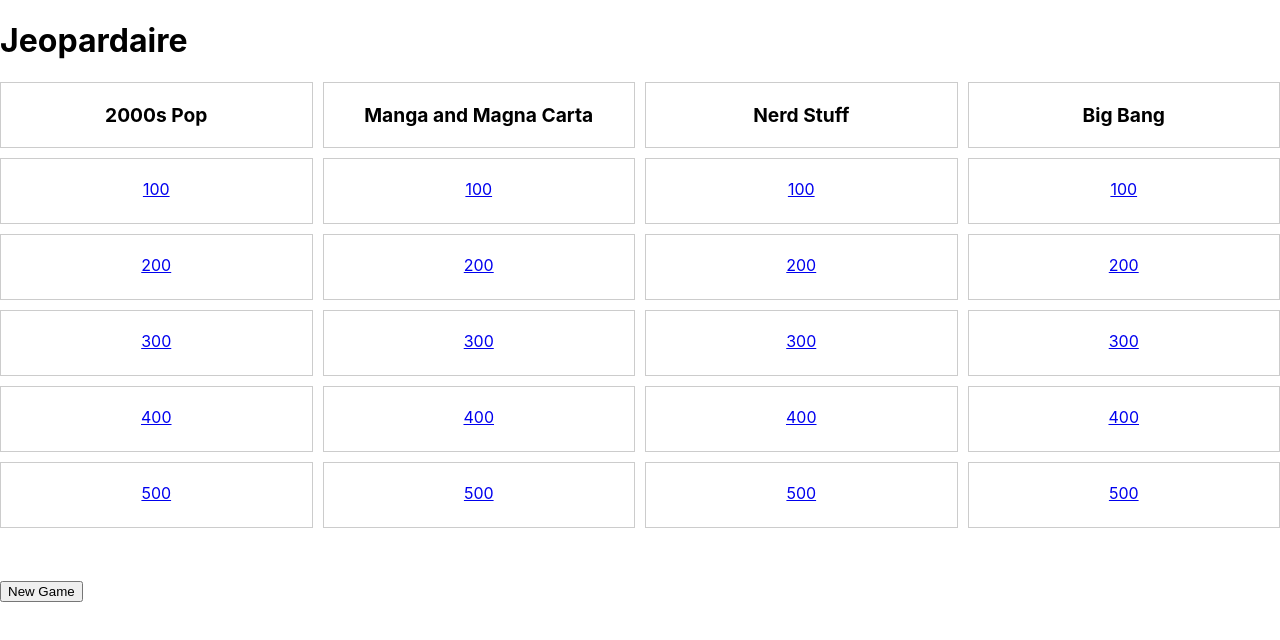
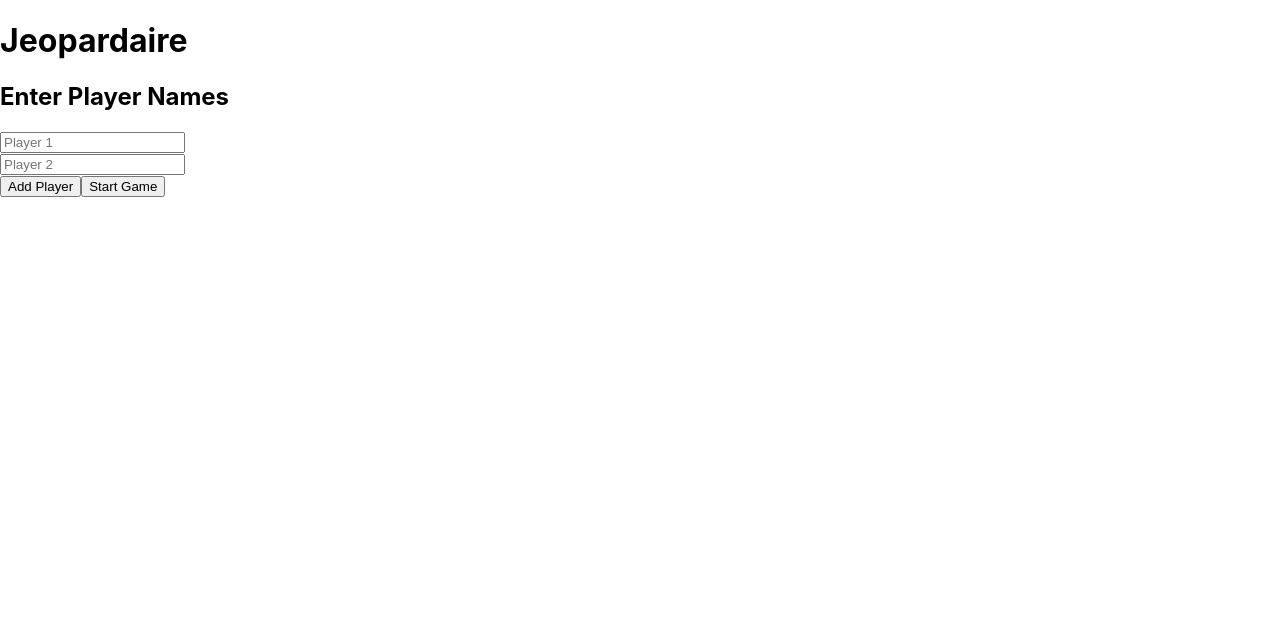
Before and after one commit to skwon19/jeopardaire, a React (Create React App) app: page /grid in a window 1280 px wide. Shown: the top 640 px of the page. Built offline with nearby package versions, Linux system fonts and the light colour scheme.

Commit message:
Render views depending on state, rather than routing

```diff
--- a/src/App.js
+++ b/src/App.js
@@ -1,10 +1,8 @@
 import './App.css';
-import GridComponent from './GridComponent';
 import GridPage from './GridPage';
 import PlayerEntryPage from './PlayerEntryPage';
 import QuestionPage from './QuestionPage';
 import React, { use, useEffect, useState } from "react";
-import { BrowserRouter as Router, Routes, Route, useParams } from "react-router-dom";
 
 function App() {
   const [headers, setHeaders] = useState([]);
@@ -22,6 +20,9 @@ function App() {
     return saved ? JSON.parse(saved) : 0;
   });
 
+  const [view, setView] = useState("entry"); // "entry", "grid", "question"
+  const [questionCoords, setQuestionCoords] = useState({ row: null, col: null });
+
   useEffect(() => {
     const fetchData = async() => {
       const response = await fetch("/questions.json");
@@ -35,8 +36,6 @@ function App() {
 
   useEffect(() => {
     localStorage.setItem("players", JSON.stringify(players));
-    setScores(Array(players.length).fill(0));
-    setCurrentPlayer(0);
   }, [players]);
 
   useEffect(() => {
@@ -47,13 +46,50 @@ function App() {
     localStorage.setItem("currentPlayer", JSON.stringify(currentPlayer));
   }, [currentPlayer]);
 
+  // Decide which view to show based on state
+  useEffect(() => {
+    if (players.length === 0) {
+      setView("entry");
+    } else if (questionCoords.row !== null && questionCoords.col !== null) {
+      setView("question");
+    } else {
+      setView("grid");
+    }
+  }, [players, questionCoords]);
+
+  // Handlers to switch views
+  const handleQuestionSelect = (row, col) => {
+    setQuestionCoords({ row, col });
+    setView("question");
+  };
+
+  const handleQuestionClose = () => {
+    const nextPlayer = (currentPlayer + 1) % players.length;
+    setCurrentPlayer(nextPlayer);
+    setQuestionCoords({ row: null, col: null });
+    setView("grid");
+  };
+
+  // Clear game, for debugging
+  const clearGame = () => {
+    setPlayers([]);
+    setScores([]);
+    setCurrentPlayer(0);
+  }
+
+  const initializePlayers = (players) => {
+    setPlayers(players);
+    setScores(Array(players.length).fill(0));
+    setCurrentPlayer(0);
+  }
+
   return (
-    <Router>
     <div>
       <h1>Jeopardaire</h1>
-        <Routes>
-          <Route path="/" element={<PlayerEntryPage onPlayersSet={setPlayers} />} />
-          <Route path="/grid" element={
+      {view === "entry" && (
+        <PlayerEntryPage initializePlayers={initializePlayers} />
+      )}
+      {view === "grid" && (
         <GridPage
           rows={6}
           columns={headers.length}
@@ -61,22 +97,23 @@ function App() {
           players={players}
           scores={scores}
           currentPlayer={currentPlayer}
-              setPlayers={setPlayers}
+          onQuestionSelect={handleQuestionSelect}
+          clearGame={clearGame}
         />
-          } />
-          <Route path="/question/:row/:col" element={
+      )}
+      {view === "question" && (
         <QuestionPage
           questions={questions}
           scores={scores}
           setScores={setScores}
           currentPlayer={currentPlayer}
-              setCurrentPlayer={setCurrentPlayer}
           players={players}
+          row={questionCoords.row}
+          col={questionCoords.col}
+          onClose={handleQuestionClose}
         />
-          } />
-        </Routes>
+      )}
     </div>
-    </Router>
   );
 }
 
--- a/src/GridComponent.js
+++ b/src/GridComponent.js
@@ -1,8 +1,7 @@
 import React from 'react';
 import './GridComponent.css';
-import { Link } from 'react-router-dom';
 
-const GridComponent = ({ rows, columns, headers }) => {
+const GridComponent = ({ rows, columns, headers, onQuestionSelect }) => {
     return (
         <div
             className="grid-container"
@@ -14,18 +13,18 @@ const GridComponent = ({ rows, columns, headers }) => {
                         <div
                             key={`${rowIndex}-${colIndex}`}
                             className="grid-item"
+                            onClick={
+                                rowIndex !== 0
+                                    ? () => onQuestionSelect(rowIndex, colIndex) // row 0 is headers
+                                    : undefined
+                            }
                         >
                             {rowIndex === 0 ? (
-                                <span className="header">
+                                <span className="header" >
                                     {headers[colIndex] || `Header ${colIndex + 1}`}
                                 </span>
                             ) : (
-                                <Link
-                                    to={`/question/${rowIndex}/${colIndex}`}
-                                    className="button"
-                                >
-                                    {rowIndex * 100}
-                                </Link>
+                                <span className="button">{rowIndex * 100}</span>
                             )}
                         </div>
                     ))}
--- a/src/GridPage.js
+++ b/src/GridPage.js
@@ -1,5 +1,4 @@
 import React from "react";
-import { useNavigate } from "react-router-dom";
 import GridComponent from "./GridComponent";
 import Scoreboard from "./Scoreboard";
 
@@ -10,19 +9,17 @@ const GridPage = ({
     players,
     scores,
     currentPlayer,
-    setPlayers
+    onQuestionSelect,
+    clearGame
 }) => {
-    const navigate = useNavigate();
-
-    // Button to clear game, for debugging
-    const clearGame = () => {
-        setPlayers([]);
-        navigate("/");
-    }
-
     return (
         <div className="grid-page">
-            <GridComponent rows={rows} columns={columns} headers={headers} />
+            <GridComponent
+                rows={rows}
+                columns={columns}
+                headers={headers}
+                onQuestionSelect={onQuestionSelect}
+            />
             <Scoreboard players={players} scores={scores} currentPlayer={currentPlayer} />
             <button type="button" onClick={clearGame}>New Game</button>
         </div>
--- a/src/PlayerEntryPage.js
+++ b/src/PlayerEntryPage.js
@@ -1,10 +1,8 @@
 import React, { useState } from "react";
-import { useNavigate } from "react-router-dom";
 
-const PlayerEntryPage = ({ onPlayersSet }) => {
+const PlayerEntryPage = ({ initializePlayers }) => {
     const [players, setPlayers] = useState(["", ""]); // Start with 2 players
     const [error, setError] = useState("");
-    const navigate = useNavigate();
 
     const handleChange = (idx, value) => {
         const updated = [...players];
@@ -22,8 +20,7 @@ const PlayerEntryPage = ({ onPlayersSet }) => {
             return;
         }
         setError("");
-        onPlayersSet(filtered);
-        navigate("/grid");
+        initializePlayers(filtered);
     };
 
     return (
--- a/src/QuestionPage.js
+++ b/src/QuestionPage.js
@@ -1,5 +1,4 @@
 import React, { useState } from 'react';
-import { useParams, useNavigate } from 'react-router-dom';
 import './QuestionPage.css';
 import Scoreboard from "./Scoreboard";
 
@@ -8,18 +7,14 @@ const QuestionPage = ({
     scores,
     setScores,
     currentPlayer,
-    setCurrentPlayer,
-    players
+    players,
+    row,
+    col,
+    onClose
 }) => {
-    const { row, col } = useParams();
-    const navigate = useNavigate();
-    // Convert row and col to numbers
-    const rowIndex = parseInt(row, 10) - 1; // -1 because row 0 is headers
-    const colIndex = parseInt(col, 10);
-
     // Defensive: check if data exists
-    const category = questions[colIndex];
-    const questionObj = category?.questions?.[rowIndex];
+    const category = questions[col];
+    const questionObj = category?.questions?.[row-1]; // row 0 is header
 
     const [selected, setSelected] = useState(null);
     const [feedback, setFeedback] = useState("");
@@ -84,9 +79,7 @@ const QuestionPage = ({
                         className="back-to-grid-btn"
                         style={{ marginTop: "1.5rem" }}
                         onClick={() => {
-                            const nextPlayer = (currentPlayer + 1) % players.length;
-                            setCurrentPlayer(nextPlayer);
-                            navigate("/grid");
+                            onClose();
                         }}
                     >
                         Back to Grid
```
Lines whose indentation alone changed are shown as unchanged.
